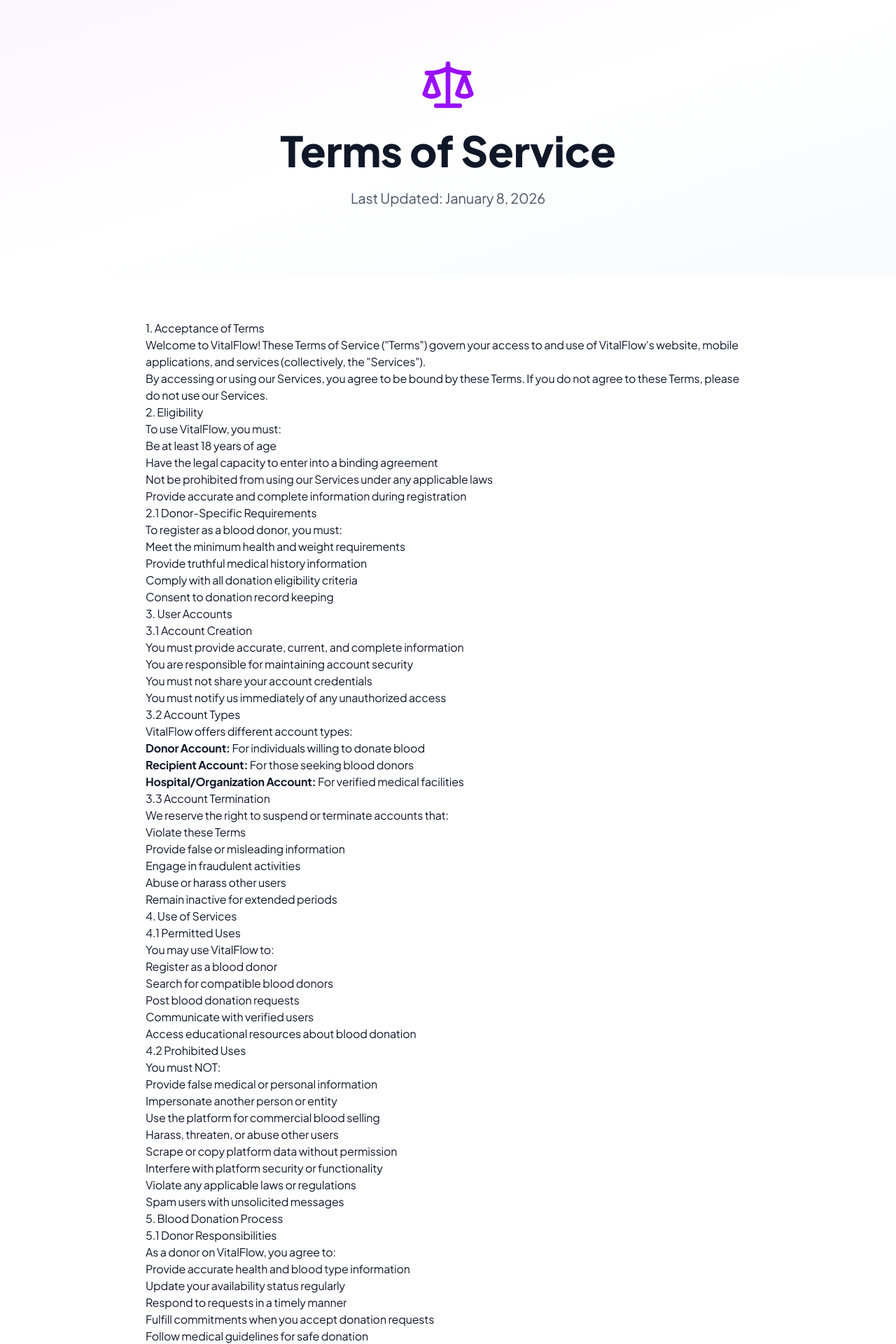
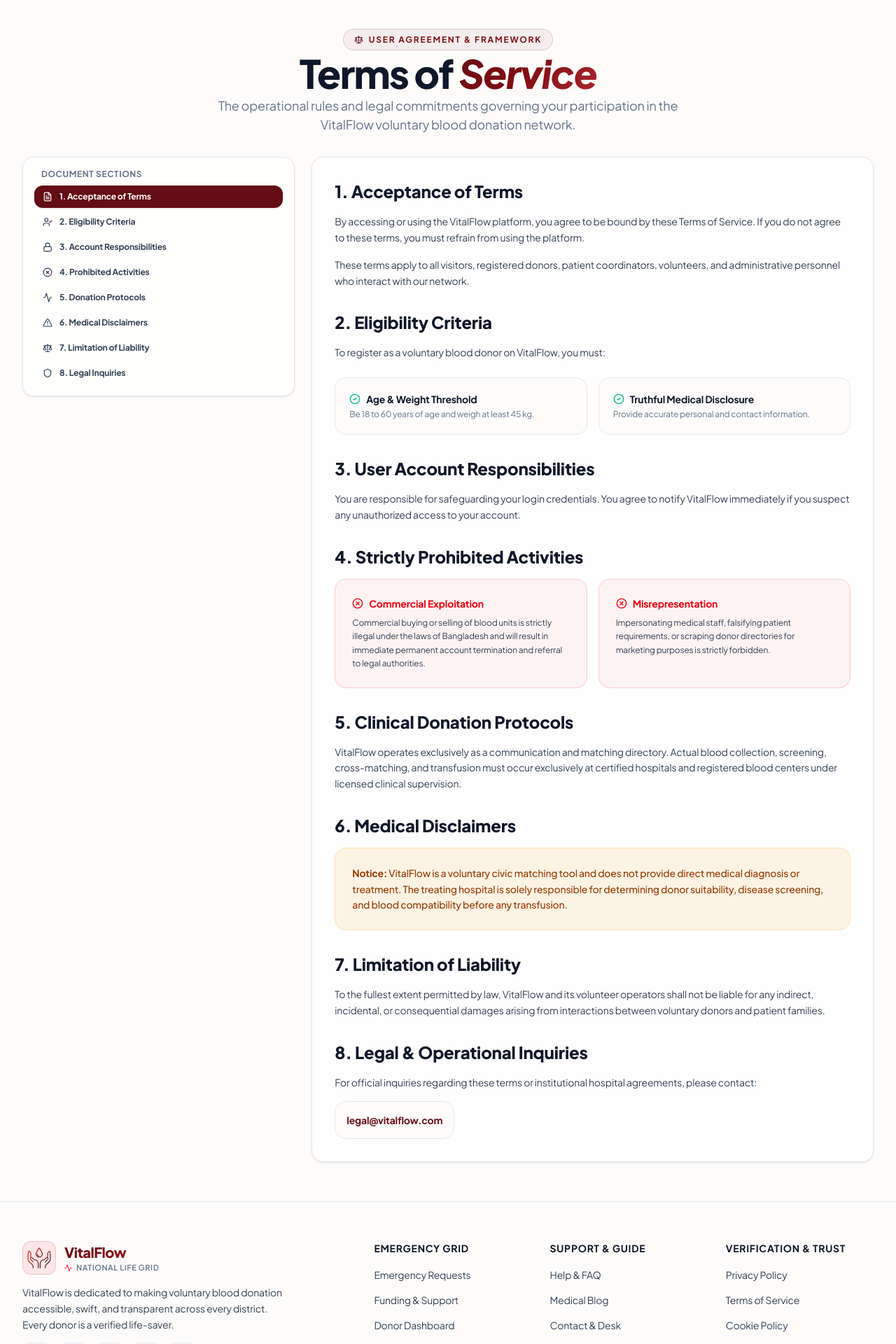
Before and after one commit to Tafsirchy/VitalFlow-Frontend, a React (Vite) app: page /terms in a window 1280 px wide. Shown: the part 80-2000 px from the top of the page at 70% size. Built offline with nearby package versions, Linux system fonts and the light colour scheme; no server answers.

Commit message:
refactor(legal): compact terms of service layout, sidebar navigation, and margins

```diff
--- a/src/Pages/Legal/TermsOfService.jsx
+++ b/src/Pages/Legal/TermsOfService.jsx
@@ -1,276 +1,220 @@
-import React from "react";
-import { motion } from "framer-motion";
-import { FileText, CheckCircle, XCircle, AlertTriangle, Scale } from "lucide-react";
+import React, { useState, useEffect } from "react";
+import {
+  Scale,
+  FileText,
+  CheckCircle,
+  XCircle,
+  AlertTriangle,
+  Shield,
+  Activity,
+  Lock,
+  UserCheck,
+  CheckCircle2,
+} from "lucide-react";
+
+const sections = [
+  { id: "intro", title: "1. Acceptance of Terms", icon: FileText },
+  { id: "eligibility", title: "2. Eligibility Criteria", icon: UserCheck },
+  { id: "accounts", title: "3. Account Responsibilities", icon: Lock },
+  { id: "prohibited", title: "4. Prohibited Activities", icon: XCircle },
+  { id: "protocols", title: "5. Donation Protocols", icon: Activity },
+  { id: "disclaimers", title: "6. Medical Disclaimers", icon: AlertTriangle },
+  { id: "liability", title: "7. Limitation of Liability", icon: Scale },
+  { id: "contact", title: "8. Legal Inquiries", icon: Shield },
+];
 
 const TermsOfService = () => {
+  const [activeSection, setActiveSection] = useState("intro");
+
+  useEffect(() => {
+    const observer = new IntersectionObserver(
+      (entries) => {
+        entries.forEach((entry) => {
+          if (entry.isIntersecting) {
+            setActiveSection(entry.target.id);
+          }
+        });
+      },
+      { threshold: 0.4 }
+    );
+
+    sections.forEach((section) => {
+      const el = document.getElementById(section.id);
+      if (el) observer.observe(el);
+    });
+
+    return () => observer.disconnect();
+  }, []);
+
+  const scrollTo = (id) => {
+    const el = document.getElementById(id);
+    if (el) {
+      const yOffset = -100;
+      const y = el.getBoundingClientRect().top + window.pageYOffset + yOffset;
+      window.scrollTo({ top: y, behavior: "smooth" });
+    }
+  };
+
   return (
-    <div className="min-h-screen bg-white dark:bg-gray-900">
-      {/* Hero */}
-      <section className="py-24 bg-gradient-to-br from-purple-50 via-white to-slate-50 dark:from-gray-800 dark:via-gray-900 dark:to-gray-800">
-        <div className="w-11/12 max-w-5xl mx-auto px-4">
-          <motion.div
-            initial={{ opacity: 0, y: 30 }}
-            animate={{ opacity: 1, y: 0 }}
-            transition={{ duration: 0.6 }}
-            className="text-center"
-          >
-            <Scale className="w-20 h-20 mx-auto mb-6 text-purple-600 dark:text-purple-400" />
-            <h1 className="text-5xl md:text-6xl font-black text-gray-900 dark:text-white mb-6">
-              Terms of Service
+    <div className="bg-[var(--background-main)] min-h-screen text-[var(--text-primary)]">
+      <main className="py-8 sm:py-12 lg:py-14">
+        <div className="max-w-7xl mx-auto px-4 sm:px-6 lg:px-8">
+          {/* Header */}
+          <div className="text-center max-w-3xl mx-auto mb-6 lg:mb-8">
+            <div className="section-eyebrow">
+              <Scale size={13} className="text-[var(--primary-red)]" />
+              <span>User Agreement & Framework</span>
+            </div>
+            <h1 className="section-title">
+              Terms of <span className="text-gradient-crimson italic">Service</span>
             </h1>
-            <p className="text-xl text-gray-600 dark:text-gray-300">
-              Last Updated: January 8, 2026
+            <p className="section-subtitle">
+              The operational rules and legal commitments governing your participation in the VitalFlow voluntary blood donation network.
             </p>
-          </motion.div>
-        </div>
-      </section>
+          </div>
 
-      {/* Content */}
-      <section className="py-16">
-        <div className="w-11/12 max-w-4xl mx-auto px-4">
-          <div className="prose prose-lg dark:prose-invert max-w-none">
+          <div className="grid lg:grid-cols-12 gap-5 sm:gap-6 items-start">
+            {/* Sticky Sidebar ToC */}
+            <aside className="lg:col-span-4 lg:sticky lg:top-24">
+              <div className="bg-[var(--background-card)] border border-[var(--border-light)] rounded-2xl p-4 shadow-sm space-y-1.5">
+                <h3 className="text-xs font-bold uppercase tracking-wider text-[var(--text-muted)] mb-2 px-2.5">
+                  Document Sections
+                </h3>
+                <nav className="space-y-1">
+                  {sections.map((section) => (
+                    <button
+                      key={section.id}
+                      onClick={() => scrollTo(section.id)}
+                      className={`w-full flex items-center gap-2.5 px-3 py-2 rounded-xl text-xs font-bold transition-all text-left ${
+                        activeSection === section.id
+                          ? "bg-[var(--primary-red)] text-white shadow-sm"
+                          : "text-[var(--text-secondary)] hover:bg-[var(--background-main)] hover:text-[var(--text-primary)]"
+                      }`}
+                    >
+                      <section.icon size={14} />
+                      <span className="truncate">{section.title}</span>
+                    </button>
+                  ))}
+                </nav>
+              </div>
+            </aside>
 
-            <h2>1. Acceptance of Terms</h2>
-            <p>
-              Welcome to VitalFlow! These Terms of Service ("Terms") govern your access to and use of VitalFlow's website, mobile applications, and services (collectively, the "Services").
-            </p>
-            <p>
-              By accessing or using our Services, you agree to be bound by these Terms. If you do not agree to these Terms, please do not use our Services.
-            </p>
+            {/* Document Content */}
+            <div className="lg:col-span-8 bg-[var(--background-card)] border border-[var(--border-light)] rounded-2xl p-5 sm:p-7 lg:p-8 shadow-sm space-y-8">
+              <section id="intro" className="scroll-mt-32">
+                <h2 className="text-2xl font-black text-[var(--text-primary)] mb-4">
+                  1. Acceptance of Terms
+                </h2>
+                <div className="space-y-4 text-sm text-[var(--text-secondary)] leading-relaxed">
+                  <p>
+                    By accessing or using the VitalFlow platform, you agree to be bound by these Terms of Service. If you do not agree to these terms, you must refrain from using the platform.
+                  </p>
+                  <p>
+                    These terms apply to all visitors, registered donors, patient coordinators, volunteers, and administrative personnel who interact with our network.
+                  </p>
+                </div>
+              </section>
 
-            <h2>2. Eligibility</h2>
-            <p>To use VitalFlow, you must:</p>
-            <ul>
-              <li>Be at least 18 years of age</li>
-              <li>Have the legal capacity to enter into a binding agreement</li>
-              <li>Not be prohibited from using our Services under any applicable laws</li>
-              <li>Provide accurate and complete information during registration</li>
-            </ul>
+              <section id="eligibility" className="scroll-mt-32">
+                <h2 className="text-2xl font-black text-[var(--text-primary)] mb-4">
+                  2. Eligibility Criteria
+                </h2>
+                <div className="space-y-4 text-sm text-[var(--text-secondary)] leading-relaxed">
+                  <p>To register as a voluntary blood donor on VitalFlow, you must:</p>
+                  <div className="grid sm:grid-cols-2 gap-4 pt-2">
+                    <div className="p-5 rounded-2xl bg-[var(--background-main)] border border-[var(--border-light)] space-y-1">
+                      <div className="font-bold text-sm text-[var(--text-primary)] flex items-center gap-2">
+                        <CheckCircle2 size={16} className="text-emerald-500" />
+                        <span>Age & Weight Threshold</span>
+                      </div>
+                      <p className="text-xs text-[var(--text-muted)]">Be 18 to 60 years of age and weigh at least 45 kg.</p>
+                    </div>
+                    <div className="p-5 rounded-2xl bg-[var(--background-main)] border border-[var(--border-light)] space-y-1">
+                      <div className="font-bold text-sm text-[var(--text-primary)] flex items-center gap-2">
+                        <CheckCircle2 size={16} className="text-emerald-500" />
+                        <span>Truthful Medical Disclosure</span>
+                      </div>
+                      <p className="text-xs text-[var(--text-muted)]">Provide accurate personal and contact information.</p>
+                    </div>
+                  </div>
+                </div>
+              </section>
 
-            <h3>2.1 Donor-Specific Requirements</h3>
-            <p>To register as a blood donor, you must:</p>
-            <ul>
-              <li>Meet the minimum health and weight requirements</li>
-              <li>Provide truthful medical history information</li>
-              <li>Comply with all donation eligibility criteria</li>
-              <li>Consent to donation record keeping</li>
-            </ul>
+              <section id="accounts" className="scroll-mt-32">
+                <h2 className="text-2xl font-black text-[var(--text-primary)] mb-4">
+                  3. User Account Responsibilities
+                </h2>
+                <p className="text-sm text-[var(--text-secondary)] leading-relaxed">
+                  You are responsible for safeguarding your login credentials. You agree to notify VitalFlow immediately if you suspect any unauthorized access to your account.
+                </p>
+              </section>
 
-            <h2>3. User Accounts</h2>
+              <section id="prohibited" className="scroll-mt-32">
+                <h2 className="text-2xl font-black text-[var(--text-primary)] mb-4">
+                  4. Strictly Prohibited Activities
+                </h2>
+                <div className="grid sm:grid-cols-2 gap-4">
+                  <div className="p-6 rounded-2xl bg-red-500/5 border border-red-500/20 space-y-2">
+                    <h4 className="font-bold text-sm text-red-600 flex items-center gap-2">
+                      <XCircle size={16} /> Commercial Exploitation
+                    </h4>
+                    <p className="text-xs text-[var(--text-secondary)] leading-relaxed">
+                      Commercial buying or selling of blood units is strictly illegal under the laws of Bangladesh and will result in immediate permanent account termination and referral to legal authorities.
+                    </p>
+                  </div>
+                  <div className="p-6 rounded-2xl bg-red-500/5 border border-red-500/20 space-y-2">
+                    <h4 className="font-bold text-sm text-red-600 flex items-center gap-2">
+                      <XCircle size={16} /> Misrepresentation
+                    </h4>
+                    <p className="text-xs text-[var(--text-secondary)] leading-relaxed">
+                      Impersonating medical staff, falsifying patient requirements, or scraping donor directories for marketing purposes is strictly forbidden.
+                    </p>
+                  </div>
+                </div>
+              </section>
 
-            <h3>3.1 Account Creation</h3>
-            <ul>
-              <li>You must provide accurate, current, and complete information</li>
-              <li>You are responsible for maintaining account security</li>
-              <li>You must not share your account credentials</li>
-              <li>You must notify us immediately of any unauthorized access</li>
-            </ul>
+              <section id="protocols" className="scroll-mt-32">
+                <h2 className="text-2xl font-black text-[var(--text-primary)] mb-4">
+                  5. Clinical Donation Protocols
+                </h2>
+                <p className="text-sm text-[var(--text-secondary)] leading-relaxed mb-4">
+                  VitalFlow operates exclusively as a communication and matching directory. Actual blood collection, screening, cross-matching, and transfusion must occur exclusively at certified hospitals and registered blood centers under licensed clinical supervision.
+                </p>
+              </section>
 
-            <h3>3.2 Account Types</h3>
-            <p>VitalFlow offers different account types:</p>
-            <ul>
-              <li><strong>Donor Account:</strong> For individuals willing to donate blood</li>
-              <li><strong>Recipient Account:</strong> For those seeking blood donors</li>
-              <li><strong>Hospital/Organization Account:</strong> For verified medical facilities</li>
-            </ul>
+              <section id="disclaimers" className="scroll-mt-32">
+                <h2 className="text-2xl font-black text-[var(--text-primary)] mb-4">
+                  6. Medical Disclaimers
+                </h2>
+                <div className="p-6 rounded-2xl bg-amber-500/10 border border-amber-500/20 text-xs sm:text-sm text-amber-800 dark:text-amber-300 leading-relaxed font-medium">
+                  <strong>Notice:</strong> VitalFlow is a voluntary civic matching tool and does not provide direct medical diagnosis or treatment. The treating hospital is solely responsible for determining donor suitability, disease screening, and blood compatibility before any transfusion.
+                </div>
+              </section>
 
-            <h3>3.3 Account Termination</h3>
-            <p>We reserve the right to suspend or terminate accounts that:</p>
-            <ul>
-              <li>Violate these Terms</li>
-              <li>Provide false or misleading information</li>
-              <li>Engage in fraudulent activities</li>
-              <li>Abuse or harass other users</li>
-              <li>Remain inactive for extended periods</li>
-            </ul>
+              <section id="liability" className="scroll-mt-32">
+                <h2 className="text-2xl font-black text-[var(--text-primary)] mb-4">
+                  7. Limitation of Liability
+                </h2>
+                <p className="text-sm text-[var(--text-secondary)] leading-relaxed">
+                  To the fullest extent permitted by law, VitalFlow and its volunteer operators shall not be liable for any indirect, incidental, or consequential damages arising from interactions between voluntary donors and patient families.
+                </p>
+              </section>
 
-            <h2>4. Use of Services</h2>
-
-            <h3>4.1 Permitted Uses</h3>
-            <p>You may use VitalFlow to:</p>
-            <ul>
-              <li>Register as a blood donor</li>
-              <li>Search for compatible blood donors</li>
-              <li>Post blood donation requests</li>
-              <li>Communicate with verified users</li>
-              <li>Access educational resources about blood donation</li>
-            </ul>
-
-            <h3>4.2 Prohibited Uses</h3>
-            <p>You must NOT:</p>
-            <ul>
-              <li>Provide false medical or personal information</li>
-              <li>Impersonate another person or entity</li>
-              <li>Use the platform for commercial blood selling</li>
-              <li>Harass, threaten, or abuse other users</li>
-              <li>Scrape or copy platform data without permission</li>
-              <li>Interfere with platform security or functionality</li>
-              <li>Violate any applicable laws or regulations</li>
-              <li>Spam users with unsolicited messages</li>
-            </ul>
-
-            <h2>5. Blood Donation Process</h2>
-
-            <h3>5.1 Donor Responsibilities</h3>
-            <p>As a donor on VitalFlow, you agree to:</p>
-            <ul>
-              <li>Provide accurate health and blood type information</li>
-              <li>Update your availability status regularly</li>
-              <li>Respond to requests in a timely manner</li>
-              <li>Fulfill commitments when you accept donation requests</li>
-              <li>Follow medical guidelines for safe donation</li>
-              <li>Report any health changes that affect donation eligibility</li>
-            </ul>
-
-            <h3>5.2 Recipient Responsibilities</h3>
-            <p>When requesting blood, you must:</p>
-            <ul>
-              <li>Provide genuine and accurate medical information</li>
-              <li>Verify the urgency level honestly</li>
-              <li>Provide legitimate hospital/medical facility details</li>
-              <li>Respect donors' time and commitment</li>
-              <li>Cancel requests if blood is no longer needed</li>
-            </ul>
-
-            <h3>5.3 VitalFlow's Role</h3>
-            <p className="bg-yellow-50 dark:bg-yellow-900/20 p-4 rounded-lg border-l-4 border-yellow-600 dark:border-yellow-400">
-              <strong>Important:</strong> VitalFlow is a PLATFORM connecting donors with recipients. We do NOT:
-            </p>
-            <ul>
-              <li>Perform medical screenings or blood testing</li>
-              <li>Guarantee donor availability or compatibility</li>
-              <li>Verify medical claims or diagnoses</li>
-              <li>Provide medical advice or treatment</li>
-              <li>Assume liability for donation outcomes</li>
-            </ul>
-
-            <h2>6. Verification and Safety</h2>
-            <ul>
-              <li>We verify user identities to maintain platform safety</li>
-              <li>All donations should occur at licensed medical facilities</li>
-              <li>Users must follow proper medical protocols</li>
-              <li>Report suspicious activity or fraud immediately</li>
-            </ul>
-
-            <h2>7. Privacy and Data Protection</h2>
-            <p>
-              Your privacy is important to us. Our <a href="/privacy">Privacy Policy</a> explains how we collect, use, and protect your information. By using VitalFlow, you consent to our data practices as described in the Privacy Policy.
-            </p>
-
-            <h2>8. Intellectual Property</h2>
-
-            <h3>8.1 VitalFlow's Rights</h3>
-            <p>All content, features, and functionality of VitalFlow are owned by us and protected by copyright, trademark, and other intellectual property laws. This includes:</p>
-            <ul>
-              <li>Website design, logos, and branding</li>
-              <li>Software code and algorithms</li>
-              <li>Text, graphics, and multimedia content</li>
-              <li>Database structure and organization</li>
-            </ul>
-
-            <h3>8.2 User Content</h3>
-            <p>By posting content on VitalFlow, you:</p>
-            <ul>
-              <li>Retain ownership of your content</li>
-              <li>Grant us a license to use, display, and distribute it</li>
-              <li>Confirm you have the right to share the content</li>
-              <li>Take responsibility for the accuracy of your content</li>
-            </ul>
-
-            <h2>9. Disclaimers and Limitations</h2>
-
-            <h3>9.1 Medical Disclaimer</h3>
-            <p className="bg-red-50 dark:bg-red-900/20 p-4 rounded-lg border-l-4 border-red-600 dark:border-red-400">
-              <strong>Critical Notice:</strong> VitalFlow is NOT a medical service provider. Always consult qualified healthcare professionals for medical advice. We are not responsible for:
-            </p>
-            <ul>
-              <li>Medical outcomes of blood donations</li>
-              <li>Compatibility or testing accuracy</li>
-              <li>Health complications from donations</li>
-              <li>Medical advice provided by users</li>
-            </ul>
-
-            <h3>9.2 Service Availability</h3>
-            <p>We provide Services "as is" and "as available" without warranties of any kind. We do not guarantee:</p>
-            <ul>
-              <li>Uninterrupted or error-free service</li>
-              <li>Success in finding donors or recipients</li>
-              <li>Accuracy of user-provided information</li>
-              <li>Prevention of all security breaches</li>
-            </ul>
-
-            <h2>10. Limitation of Liability</h2>
-            <p>
-              To the maximum extent permitted by law, VitalFlow and its affiliates, officers, employees, and agents shall not be liable for any indirect, incidental, special, consequential, or punitive damages arising from:
-            </p>
-            <ul>
-              <li>Use or inability to use our Services</li>
-              <li>Interactions between users</li>
-              <li>Medical outcomes related to blood donation</li>
-              <li>Loss of data or information</li>
-              <li>Unauthorized access to your account</li>
-            </ul>
-
-            <h2>11. Indemnification</h2>
-            <p>
-              You agree to indemnify and hold harmless VitalFlow from any claims, damages, losses, or expenses (including legal fees) arising from:
-            </p>
-            <ul>
-              <li>Your violation of these Terms</li>
-              <li>Your use of the Services</li>
-              <li>Your content or submissions</li>
-              <li>Your interactions with other users</li>
-            </ul>
-
-            <h2>12. Modification of Terms</h2>
-            <p>
-              We reserve the right to modify these Terms at any time. Changes will be effective immediately upon posting. Your continued use of VitalFlow after modifications constitutes acceptance of the updated Terms.
-            </p>
-            <p>Material changes will be communicated via:</p>
-            <ul>
-              <li>Email notification</li>
-              <li>In-app announcements</li>
-              <li>Website notices</li>
-            </ul>
-
-            <h2>13. Governing Law and Dispute Resolution</h2>
-            <p>
-              These Terms are governed by the laws of Bangladesh. Any disputes arising from these Terms or your use of VitalFlow shall be resolved through:
-            </p>
-            <ol>
-              <li><strong>Informal Negotiation:</strong> Contact us to resolve the issue</li>
-              <li><strong>Mediation:</strong> Voluntary mediation if negotiation fails</li>
-              <li><strong>Legal Action:</strong> Courts of Chittagong, Bangladesh</li>
-            </ol>
-
-            <h2>14. Severability</h2>
-            <p>
-              If any provision of these Terms is found to be unenforceable, the remaining provisions will continue in full force and effect.
-            </p>
-
-            <h2>15. Entire Agreement</h2>
-            <p>
-              These Terms, together with our Privacy Policy and Cookie Policy, constitute the entire agreement between you and VitalFlow regarding use of our Services.
-            </p>
-
-            <h2>16. Contact Information</h2>
-            <p>For questions about these Terms, contact:</p>
-            <ul>
-              <li><strong>Email:</strong> legal@vitalflow.com</li>
-              <li><strong>Phone:</strong> +880 1712-345678</li>
-              <li><strong>Address:</strong> Agrabad, Chittagong, Bangladesh</li>
-              <li><strong>Contact Form:</strong> <a href="/contact">Contact Us</a></li>
-            </ul>
-
-            <div className="bg-slate-50 dark:bg-gray-800 p-6 rounded-2xl mt-12">
-              <h3 className="text-lg font-bold mb-4">Acknowledgment</h3>
-              <p className="text-sm text-gray-600 dark:text-gray-400 mb-0">
-                By using VitalFlow, you acknowledge that you have read, understood, and agree to be bound by these Terms of Service. You also acknowledge that VitalFlow is a platform service and not a healthcare provider, and  that you use the service at your own risk.
-              </p>
+              <section id="contact" className="scroll-mt-32">
+                <h2 className="text-2xl font-black text-[var(--text-primary)] mb-4">
+                  8. Legal & Operational Inquiries
+                </h2>
+                <p className="text-sm text-[var(--text-secondary)] leading-relaxed mb-4">
+                  For official inquiries regarding these terms or institutional hospital agreements, please contact:
+                </p>
+                <div className="p-4 rounded-2xl bg-[var(--background-main)] border border-[var(--border-light)] font-bold text-sm text-[var(--primary-red)] inline-block">
+                  legal@vitalflow.com
+                </div>
+              </section>
             </div>
           </div>
         </div>
-      </section>
+      </main>
     </div>
   );
 };
```
